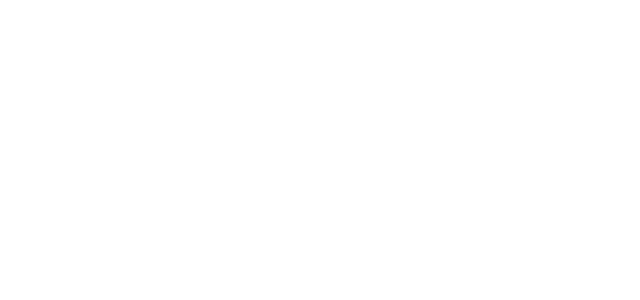
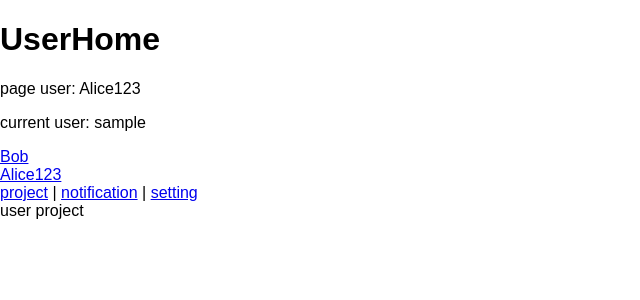
Before and after one commit to zhb2000/OurProjectManager-FrontEnd, a Vue app: page /users/Alice123/project in a window 1280 px wide. Shown: the top 300 px of the page, without its empty margins (0-640 px from the left). Built offline with nearby package versions, Linux system fonts and the light colour scheme; sample sign-in values are in the browser's storage.

Commit message:
Add pages

```diff
--- a/src/router/index.js
+++ b/src/router/index.js
@@ -6,6 +6,14 @@
 import Login from '../views/Login.vue';
 import SignUp from '../views/SignUp.vue';
 import CreateProject from '../views/CreateProject.vue';
+import UserHome from '../views/UserHome.vue';
+import UserProject from '../views/UserProject.vue';
+import UserNotification from '../views/UserNotification.vue';
+import UserSetting from '../views/UserSetting.vue';
+import ProjectHome from '../views/ProjectHome.vue';
+import ProjectTodo from '../views/ProjectTodo.vue';
+import ProjectMember from '../views/ProjectMember.vue';
+import ProjectSetting from '../views/ProjectSetting.vue';
 
 Vue.use(VueRouter);
 
@@ -53,6 +61,50 @@
     name: 'CreateProject',
     component: CreateProject,
     meta: { requiresLogin: true }
+  },
+  //用户主页
+  {
+    path: '/users/:username',
+    name: 'UserHome',
+    component: UserHome,
+    redirect: '/users/:username/project',
+    meta: { requiresLogin: true },
+    children: [
+      {
+        path: 'project',
+        component: UserProject
+      },
+      {
+        path: 'notification',
+        component: UserNotification
+      },
+      {
+        path: 'setting',
+        component: UserSetting
+      }
+    ]
+  },
+  //项目主页
+  {
+    path: '/projects/:projectId',
+    name: 'ProjectHome',
+    component: ProjectHome,
+    redirect: '/projects/:projectId/todo',
+    meta: { requiresLogin: true },
+    children: [
+      {
+        path: 'todo',
+        component: ProjectTodo
+      },
+      {
+        path: 'member',
+        component: ProjectMember
+      },
+      {
+        path: 'setting',
+        component: ProjectSetting
+      }
+    ]
   }
 ];
 
--- a/src/views/DevPanel.vue
+++ b/src/views/DevPanel.vue
@@ -8,6 +8,9 @@
       <li><router-link to="/login">Login</router-link></li>
       <li><router-link to="/signup">SignUp</router-link></li>
       <li><router-link to="/create-project">CreateProject</router-link></li>
+      <li>
+        <router-link to="/users/Alice123">UserHome: Alice123</router-link>
+      </li>
     </ul>
     <h1>Dev</h1>
     <button @click="logoutBtnClick">logout</button>
--- a/src/views/Login.vue
+++ b/src/views/Login.vue
@@ -54,8 +54,9 @@
       localStorage.setItem("JWT_TOKEN", token);
       result = await axios.get("/api/users/whoami");
       const currentUser = result.data;
-      sessionStorage.setItem("CURRENT_USERNAME", currentUser.username);
-      this.$router.push("/");
+      const username = currentUser.username;
+      sessionStorage.setItem("CURRENT_USERNAME", username);
+      this.$router.push("/users/" + username);
     },
   },
 };
--- /dev/null
+++ b/src/views/ProjectHome.vue
@@ -0,0 +1,3 @@
+<template>
+    <div>project home</div>
+</template>
--- /dev/null
+++ b/src/views/ProjectMember.vue
@@ -0,0 +1,3 @@
+<template>
+    <div>project member</div>
+</template>
--- /dev/null
+++ b/src/views/ProjectSetting.vue
@@ -0,0 +1,3 @@
+<template>
+    <div>project setting</div>
+</template>
--- /dev/null
+++ b/src/views/ProjectTodo.vue
@@ -0,0 +1,3 @@
+<template>
+    <div>project todo</div>
+</template>
--- /dev/null
+++ b/src/views/UserHome.vue
@@ -0,0 +1,46 @@
+<template>
+  <div>
+    <h1>UserHome</h1>
+    <p>page user: {{ $route.params.username }}</p>
+    <p>current user: {{ currentUsername }}</p>
+    <div><router-link to="/users/Bob">Bob</router-link></div>
+    <div><router-link to="/users/Alice123">Alice123</router-link></div>
+    <div>
+      <router-link to="./project">project</router-link> |
+      <router-link to="./notification">notification</router-link> |
+      <router-link to="./setting">setting</router-link>
+    </div>
+    <router-view />
+  </div>
+</template>
+
+<script>
+import axios from "axios";
+
+export default {
+  data() {
+    return {
+      currentUsername: "noname",
+    };
+  },
+  async mounted() {
+    //TODO don't fetch data here
+    //TODO 获取当前用户名封装成异步函数
+    console.log("mounted");
+    if (!sessionStorage.getItem("CURRENT_USERNAME")) {
+      let result;
+      try {
+        result = await axios.get("/api/users/whoami");
+      } catch (error) {
+        console.log(error);
+        console.log(error.response);
+        return;
+      }
+      const currentUser = result.data;
+      const username = currentUser.username;
+      sessionStorage.setItem("CURRENT_USERNAME", username);
+    }
+    this.currentUsername = sessionStorage.getItem("CURRENT_USERNAME");
+  },
+};
+</script>
--- /dev/null
+++ b/src/views/UserNotification.vue
@@ -0,0 +1,3 @@
+<template>
+    <div>user notification</div>
+</template>
--- /dev/null
+++ b/src/views/UserProject.vue
@@ -0,0 +1,3 @@
+<template>
+    <div>user project</div>
+</template>
--- /dev/null
+++ b/src/views/UserSetting.vue
@@ -0,0 +1,3 @@
+<template>
+    <div>user setting</div>
+</template>
```
